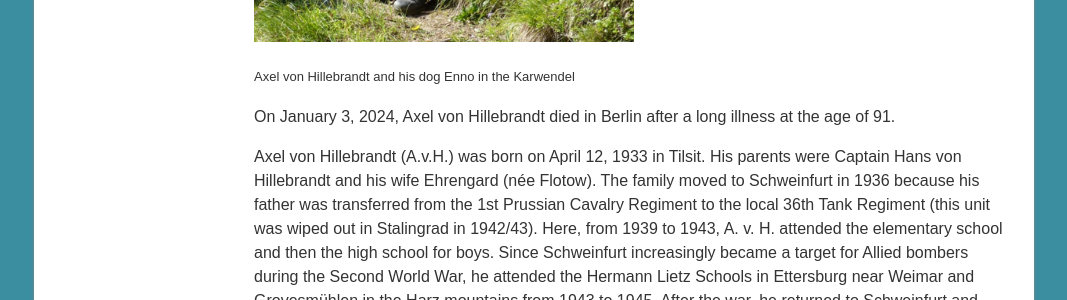
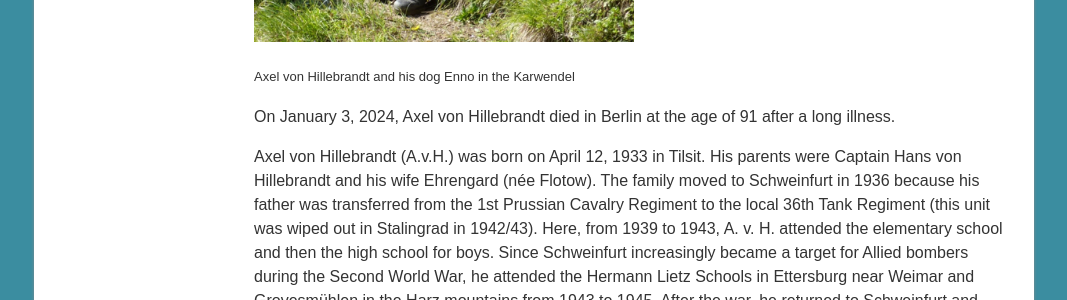
Before and after one commit to i-c-stratigraphy/subcommission-jurassic, a Jekyll site: the page built from pages/hillebrandt.md, in a window 1280 px wide and 900 px high, scrolled down 645 px. Shown: the part 152-452 px from the top of the window, without its empty margins (106-1173 px from the left). Built offline with Jekyll 4.4.1, drawn with Linux system fonts in a browser that asks for light colours.

```diff
--- a/pages/hillebrandt.md
+++ b/pages/hillebrandt.md
@@ -8,7 +8,7 @@ permalink: /hillebrandt
 <img src="images/hillebrandt-enno.png" style="width:50%;" alt="Axel von Hillebrandt and his dog Enno" />
 <p style="font-size:small;">Axel von Hillebrandt and his dog Enno in the Karwendel</p>
 
-On January 3, 2024, Axel von Hillebrandt died in Berlin after a long illness at the age of 91.
+On January 3, 2024, Axel von Hillebrandt died in Berlin at the age of 91 after a long illness.
 
 Axel von Hillebrandt (A.v.H.) was born on April 12, 1933 in Tilsit. His parents were Captain Hans von Hillebrandt and his wife Ehrengard (née Flotow). The family moved to Schweinfurt in 1936 because his father was transferred from the 1st Prussian Cavalry Regiment to the local 36th Tank Regiment (this unit was wiped out in Stalingrad in 1942/43). Here, from 1939 to 1943, A. v. H. attended the elementary school and then the high school for boys. Since Schweinfurt increasingly became a target for Allied bombers during the Second World War, he attended the Hermann Lietz Schools in Ettersburg near Weimar and Grovesmühlen in the Harz mountains from 1943 to 1945. After the war, he returned to Schweinfurt and passed his secondary school leaving examination in 1952.
 
```
